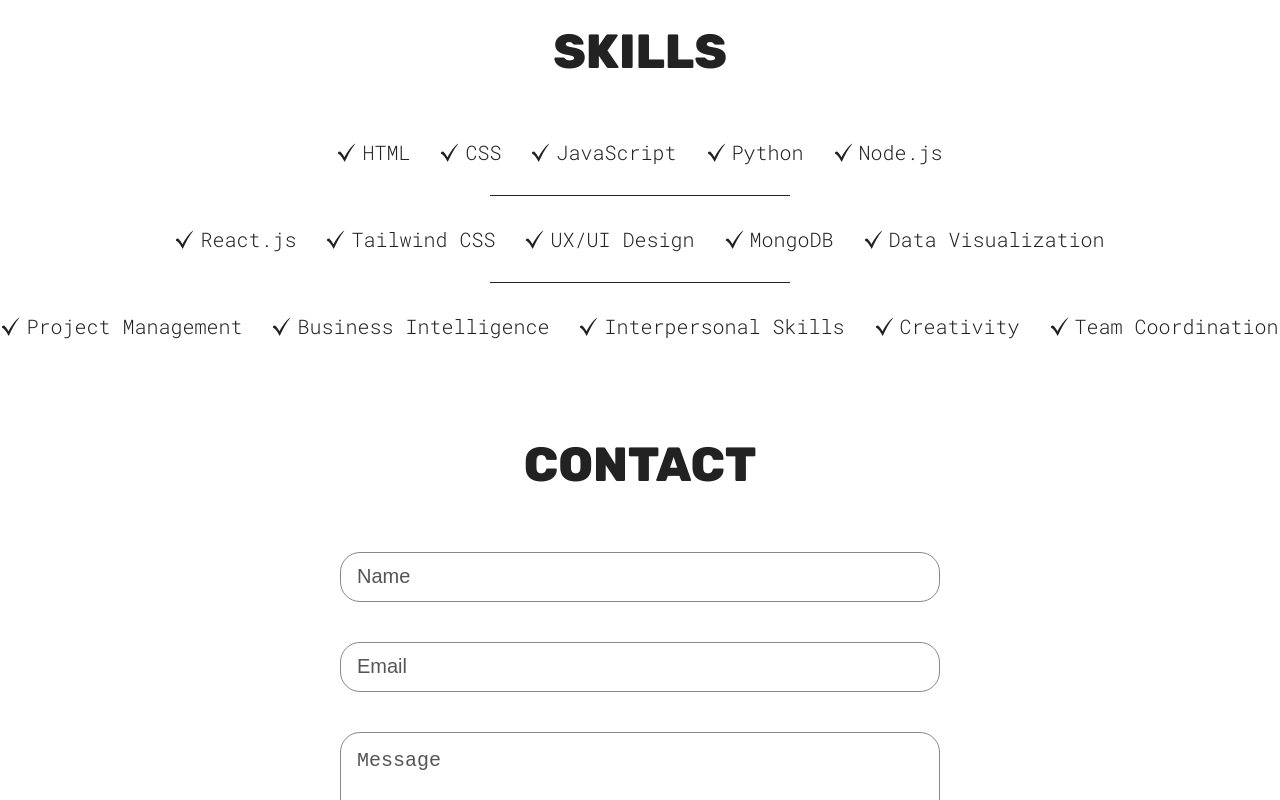
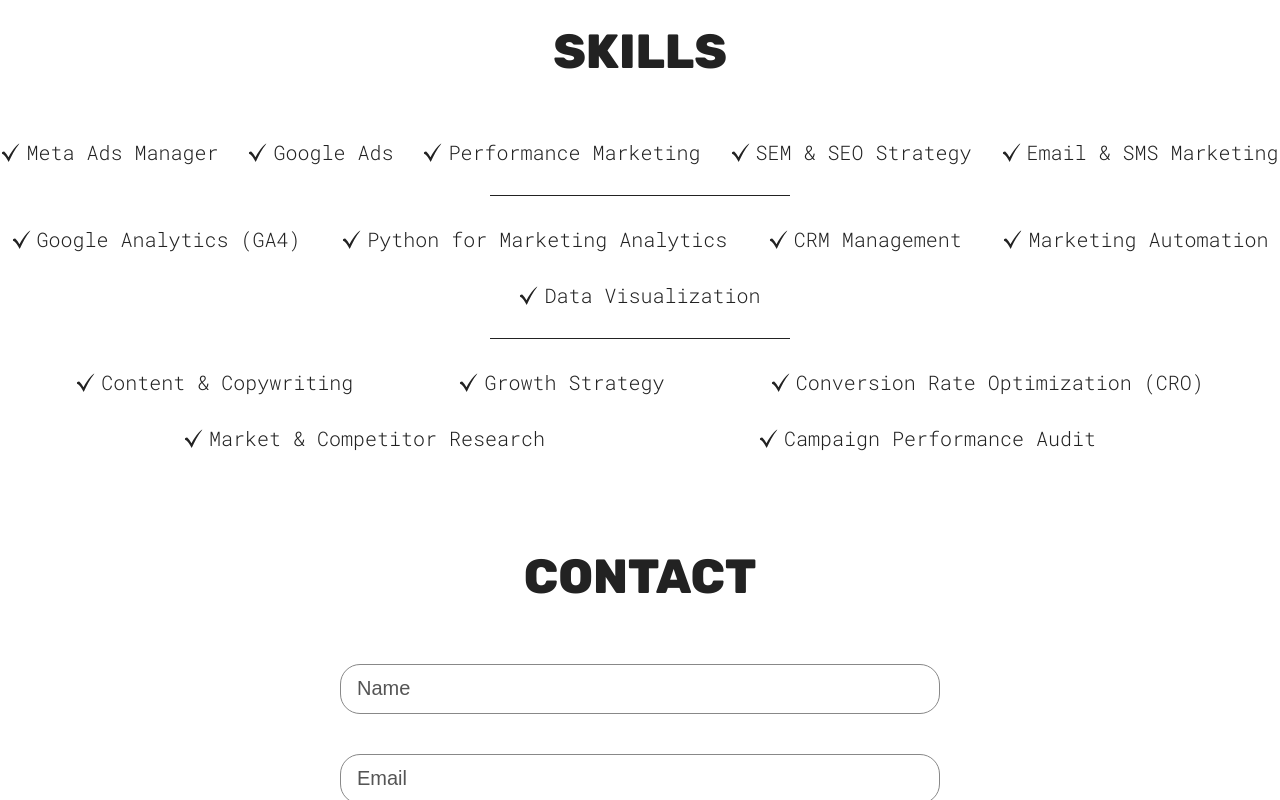
Before and after one commit to manimegalai2508/Portfolio, a React (Vite) app: page / in a window 1280 px wide. Shown: the part 1520-2320 px from the top of the page. Built offline with nearby package versions, Linux system fonts and the light colour scheme.

Commit message:
Update Skills.jsx

```diff
--- a/src/sections/Skills/Skills.jsx
+++ b/src/sections/Skills/Skills.jsx
@@ -13,31 +13,30 @@ function Skills() {
       <h1 className="sectionTitle">Skills</h1>
 
 <div className={styles.skillList}>
-        <SkillList src={checkMarkIcon} skill="HTML" />
-        <SkillList src={checkMarkIcon} skill="CSS" />
-        <SkillList src={checkMarkIcon} skill="JavaScript" />
-        <SkillList src={checkMarkIcon} skill="Python" />
-        <SkillList src={checkMarkIcon} skill="Node.js" />
+  <SkillList src={checkMarkIcon} skill="Meta Ads Manager" />
+  <SkillList src={checkMarkIcon} skill="Google Ads" />
+  <SkillList src={checkMarkIcon} skill="Performance Marketing" />
+  <SkillList src={checkMarkIcon} skill="SEM & SEO Strategy" />
+  <SkillList src={checkMarkIcon} skill="Email & SMS Marketing" />
 </div>
 
 <hr />
 
 <div className={styles.skillList}>
-        <SkillList src={checkMarkIcon} skill="React.js" />
-        <SkillList src={checkMarkIcon} skill="Tailwind CSS" />
-        <SkillList src={checkMarkIcon} skill="UX/UI Design" />
-        <SkillList src={checkMarkIcon} skill="MongoDB" />
+  <SkillList src={checkMarkIcon} skill="Google Analytics (GA4)" />
+  <SkillList src={checkMarkIcon} skill="Python for Marketing Analytics" />
+  <SkillList src={checkMarkIcon} skill="CRM Management" />
+  <SkillList src={checkMarkIcon} skill="Marketing Automation" />
   <SkillList src={checkMarkIcon} skill="Data Visualization" />
 </div>
-
       <hr />
 
   <div className={styles.skillList}>
-        <SkillList src={checkMarkIcon} skill="Project Management" />
-        <SkillList src={checkMarkIcon} skill="Business Intelligence" />
-        <SkillList src={checkMarkIcon} skill="Interpersonal Skills" />
-        <SkillList src={checkMarkIcon} skill="Creativity" />
-        <SkillList src={checkMarkIcon} skill="Team Coordination" />
+  <SkillList src={checkMarkIcon} skill="Content & Copywriting" />
+  <SkillList src={checkMarkIcon} skill="Growth Strategy" />
+  <SkillList src={checkMarkIcon} skill="Conversion Rate Optimization (CRO)" />
+  <SkillList src={checkMarkIcon} skill="Market & Competitor Research" />
+  <SkillList src={checkMarkIcon} skill="Campaign Performance Audit" />
 </div>
     </section>
   );
```
Lines whose indentation alone changed are shown as unchanged.
